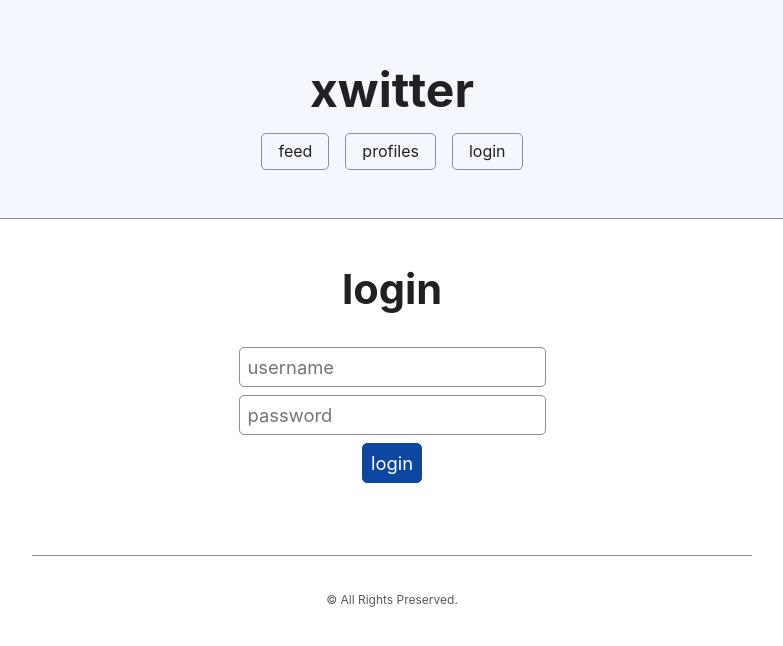
After one commit to utshodebravestone/xwitter, a Django app: page /login/ in a window 1280 px wide. The commit adds this page. Shown: the top 646 px of the page, without its empty margins (248-1031 px from the left). Run offline with Django 4.2, Linux system fonts and the light colour scheme.

Commit message:
added login and logout

```diff
--- a/base/urls.py
+++ b/base/urls.py
@@ -1,11 +1,12 @@
 from django.urls import path
 
-from .views import feed_view, profiles_view, profile_view, tweet_view
+from .views import feed_view, profiles_view, profile_view, login_view, logout_view
 
 urlpatterns = [
     path('', feed_view, name='home'),
     path('feed/', feed_view, name='feed'),
     path('profiles/', profiles_view, name='profiles'),
     path('profile/<int:pk>', profile_view, name='profile'),
-    path('tweet/', tweet_view, name='tweet'),
+    path('login/', login_view, name='login'),
+    path('logout/', logout_view, name='logout'),
 ]
--- a/base/views.py
+++ b/base/views.py
@@ -1,17 +1,30 @@
 from django.shortcuts import render, redirect
 from django.contrib import messages
+from django.contrib.auth import authenticate, login, logout
 
 from .models import Profile, Tweet
+from .forms import TweetForm
 
 
 def feed_view(request):
     if request.user.is_authenticated:
+        form = TweetForm(request.POST or None)
+
+        if request.method == 'POST':
+            if form.is_valid():
+                tweet = form.save(commit=False)
+                tweet.user = request.user
+                tweet.save()
+                messages.success(
+                    request, "xweeted successfully")
+                return redirect('feed')
+
         tweets = Tweet.objects.all().order_by('-created_at')
-        return render(request, 'base/feed.html', {'tweets': tweets})
+        return render(request, 'base/feed.html', {'tweets': tweets, 'form': form})
     else:
         messages.error(
             request, "you can't access feed page unless you are logged in")
-        return redirect('/admin/login')
+        return redirect('login')
 
 
 def profiles_view(request):
@@ -21,7 +34,7 @@ def profiles_view(request):
     else:
         messages.error(
             request, "you can't access profile page unless you are logged in")
-        return redirect('/admin/login')
+        return redirect('login')
 
 
 def profile_view(request, pk):
@@ -41,17 +54,32 @@ def profile_view(request, pk):
     else:
         messages.error(
             request, "you can't access profile page unless you are logged in")
-        return redirect('/admin/login')
+        return redirect('login')
 
 
-def tweet_view(request):
+def login_view(request):
+    if request.method == 'POST':
+        username = request.POST.get('username')
+        password = request.POST.get('password')
+        user = authenticate(request, username=username, password=password)
+        if user:
+            login(request, user)
+            messages.success(
+                request, "logged in successfully")
+            return redirect('feed')
+        else:
+            messages.error(
+                request, "credentials are incorrect")
+    return render(request, 'base/login.html')
+
+
+def logout_view(request):
     if request.user.is_authenticated:
         if request.method == 'POST':
-            text = request.POST.get('tweet')
-            tweet = Tweet(text=text, user=request.user)
-            tweet.save()
-        return redirect(request.META.get('HTTP_REFERER', '/'))
+            logout(request)
+            return redirect('feed')
+        return render(request, 'base/logout.html')
     else:
         messages.error(
-            request, "you can't access profile page unless you are logged in")
-        return redirect('/admin/login')
+            request, "you can't access logout page unless you are logged in")
+        return redirect('login')
--- /dev/null
+++ b/templates/base/login.html
@@ -0,0 +1,19 @@
+{% extends 'skeleton.html' %}
+
+<!--  -->
+
+{% block body %}
+
+<center>
+  <form action="" method="post">
+    <h2>login</h2>
+    {% csrf_token %}
+    <input type="text" placeholder="username" name="username" />
+    <br />
+    <input type="password" placeholder="password" name="password" />
+    <br />
+    <button type="submit">login</button>
+  </form>
+</center>
+
+{% endblock %}
--- a/templates/partials/header.html
+++ b/templates/partials/header.html
@@ -5,8 +5,12 @@
     <ul>
       <li><a href="{% url 'feed' %}">feed</a></li>
       <li><a href="{% url 'profiles' %}">profiles</a></li>
+
       {% if user.is_authenticated %}
       <li><a href="{% url 'profile' request.user.id %}">my profile</a></li>
+      <li><a href="{% url 'logout' %}">logout</a></li>
+      {% else %}
+      <li><a href="{% url 'login' %}">login</a></li>
       {% endif %}
     </ul>
   </nav>
--- a/templates/skeleton.html
+++ b/templates/skeleton.html
@@ -25,21 +25,10 @@
     {% endfor %}
     <!--  -->
     {% endif %}
-
     <!--  -->
-    {% if user.is_authenticated %}
-    <center>
-      <form action="/tweet/" method="post">
-        {% csrf_token %}
-        <textarea name="tweet" cols="30" rows="3" required></textarea>
-        <br />
-        <button type="submit">xweet</button>
-      </form>
-    </center>
-    {% endif %}
+    {% block body %}
     <!--  -->
-
-    {% block body %} {% endblock %}
+    {% endblock %}
     <!--  -->
     {% include 'partials/footer.html' %}
   </body>
```
Also changed, not shown: base/forms.py (added, +13 -0 lines), templates/base/feed.html (+15 -1 lines), templates/base/logout.html (added, +15 -0 lines).
